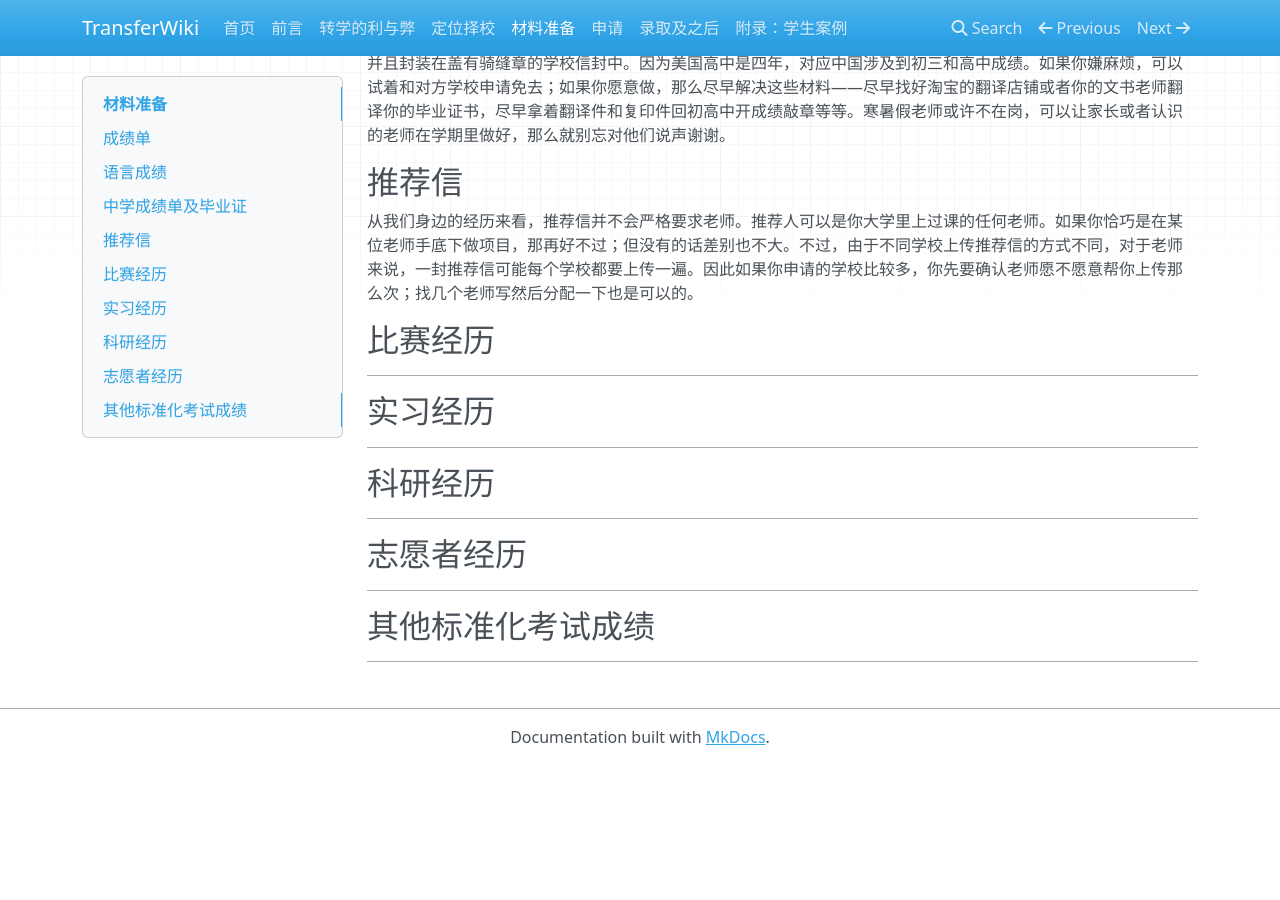
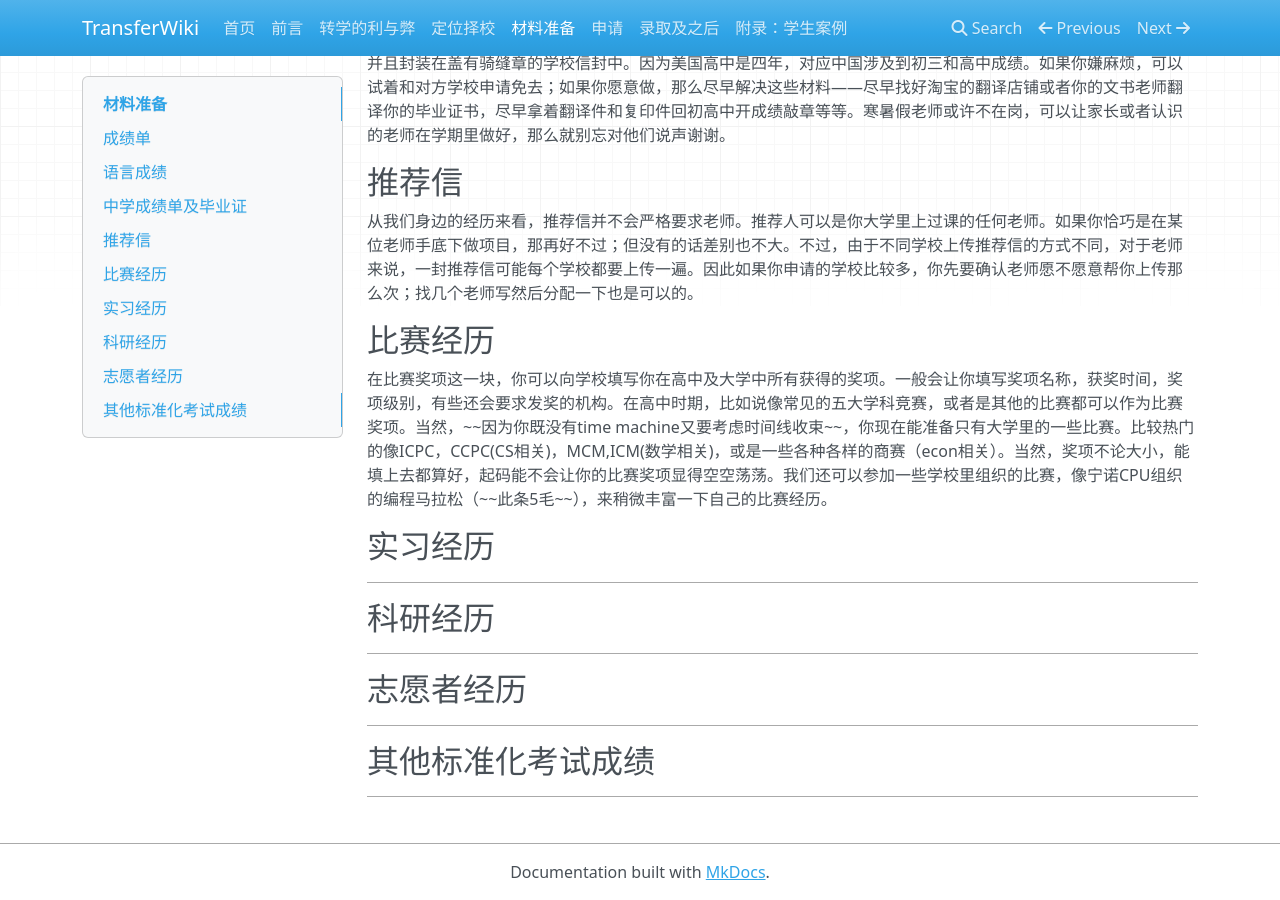
Before and after one commit to SihanXU/TransferWiki, an MkDocs documentation site: the page built from docs/material.md, in a window 1280 px wide and 900 px high, scrolled down 739 px. Built offline with MkDocs 1.6.1, drawn with Linux system fonts in a browser that asks for light colours; nearby versions of some CDN libraries; before the commit the page ends 1504 px from its top, so only the background shows below that.

Commit message:
Update material.md

```diff
--- a/docs/material.md
+++ b/docs/material.md
@@ -22,7 +22,7 @@
 
 ## 比赛经历
 
-***
+在比赛奖项这一块，你可以向学校填写你在高中及大学中所有获得的奖项。一般会让你填写奖项名称，获奖时间，奖项级别，有些还会要求发奖的机构。在高中时期，比如说像常见的五大学科竞赛，或者是其他的比赛都可以作为比赛奖项。当然，~~因为你既没有time machine又要考虑时间线收束~~，你现在能准备只有大学里的一些比赛。比较热门的像ICPC，CCPC(CS相关)，MCM,ICM(数学相关)，或是一些各种各样的商赛（econ相关）。当然，奖项不论大小，能填上去都算好，起码能不会让你的比赛奖项显得空空荡荡。我们还可以参加一些学校里组织的比赛，像宁诺CPU组织的编程马拉松（~~此条5毛~~），来稍微丰富一下自己的比赛经历。
 
 ## 实习经历
 
```
